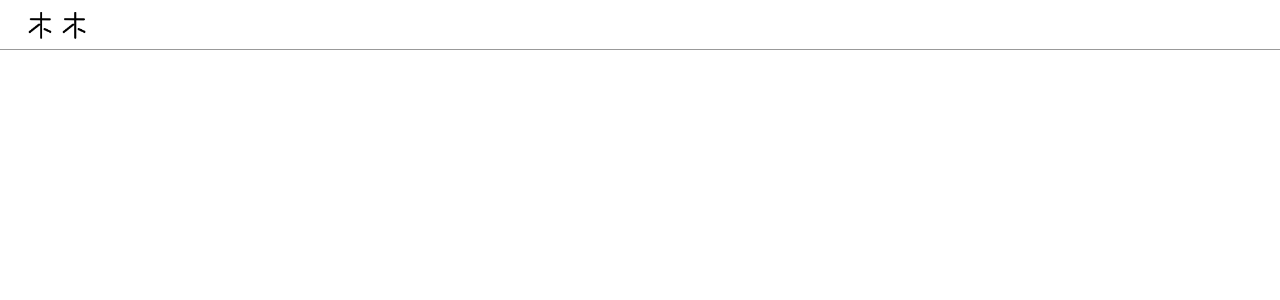
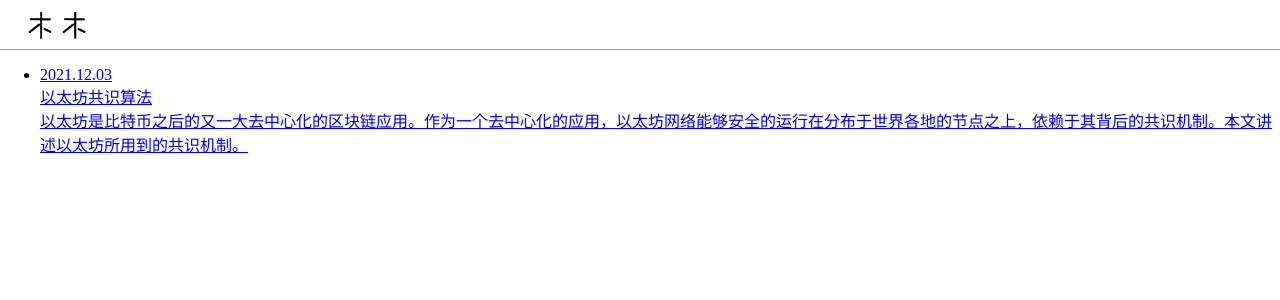
Before and after one commit to moomoolo/moomoolo_site_ts, a Next.js app: page / in a window 1280 px wide. Shown: the top 300 px of the page. Built offline with nearby package versions, Linux system fonts and the light colour scheme.

Commit message:
添加博客列表

```diff
--- /dev/null
+++ b/blogInfo.json
@@ -0,0 +1,8 @@
+[
+    {
+        "title": "以太坊共识算法",
+        "path": "ethereum-proof-of-work",
+        "publishTime": "2021.12.03",
+        "abstract": "以太坊是比特币之后的又一大去中心化的区块链应用。作为一个去中心化的应用，以太坊网络能够安全的运行在分布于世界各地的节点之上，依赖于其背后的共识机制。本文讲述以太坊所用到的共识机制。"
+    }
+]
--- a/pages/index.tsx
+++ b/pages/index.tsx
@@ -1,8 +1,17 @@
 import Head from 'next/head';
 import React from 'react';
+import BlogList from '../src/component/BlogList';
+import type { BlogInfo } from '../src/component/BlogList';
 import Nav from '../src/component/Nav';
+import type { GetStaticProps } from 'next';
+import { promises as fs } from 'fs';
+import path from 'path';
 
-export default function Index() {
+interface Porps {
+  blogInfoList: BlogInfo[]
+}
+
+export default function Index({ blogInfoList }: Porps) {
   return (
     <div>
       <Head>
@@ -11,6 +20,18 @@ export default function Index() {
         <title>Moomoo</title>
       </Head>
       <Nav />
+      <BlogList blogInfoList={blogInfoList}/>
     </div>
   )
 }
+
+export const getStaticProps: GetStaticProps = async () => {
+  const blogInfoFile = path.join(process.cwd(), 'blogInfo.json');
+  const fileContent = await fs.readFile(blogInfoFile, "utf-8");
+  const blogInfoList = JSON.parse(fileContent);
+  return {
+    props: {
+      blogInfoList
+    }
+  }
+}
--- a/src/component/BlogList/index.tsx
+++ b/src/component/BlogList/index.tsx
@@ -2,7 +2,7 @@ import Link from 'next/link';
 import React from 'react'
 import style from './BlogList.module.scss';
 
-type BlogInfo = {
+export type BlogInfo = {
   path: string,
   title: string,
   publishTime: string,
```
